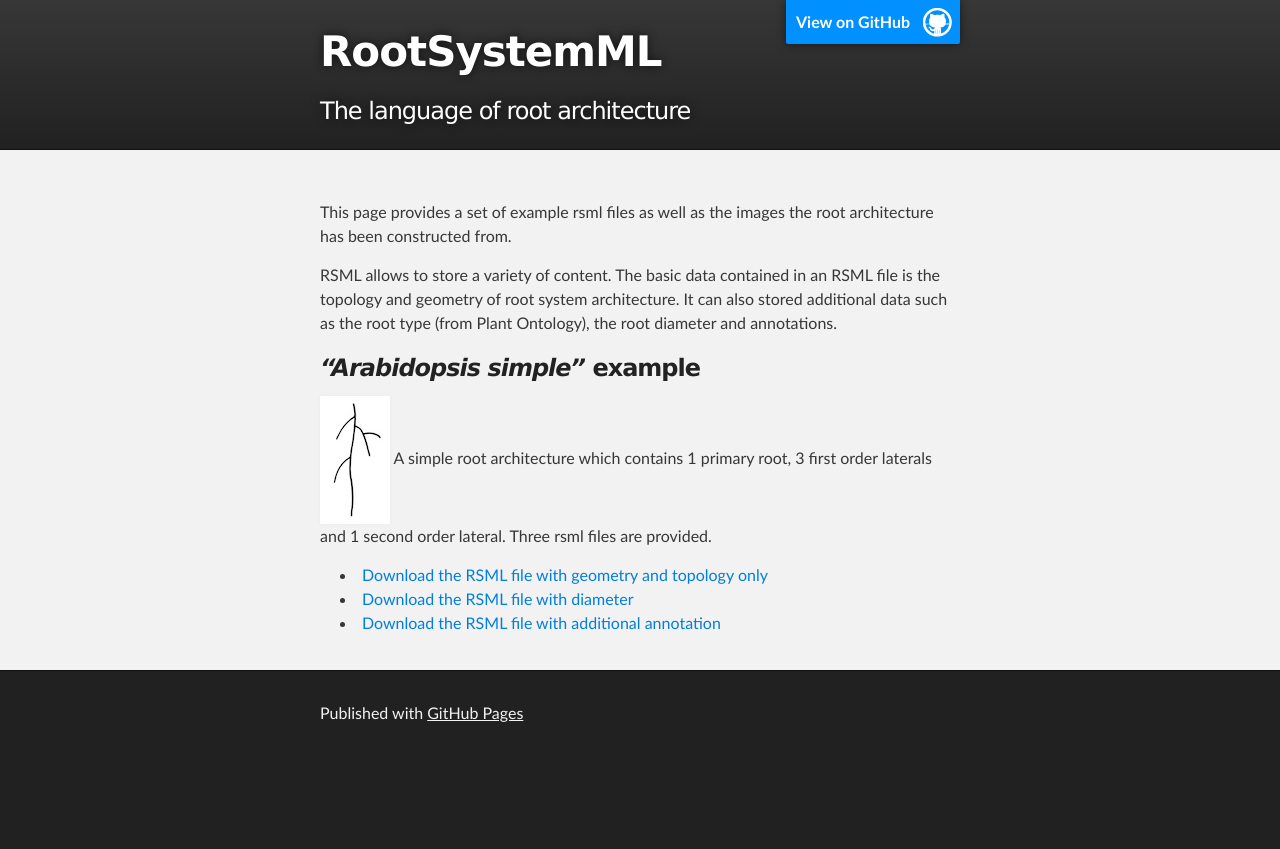
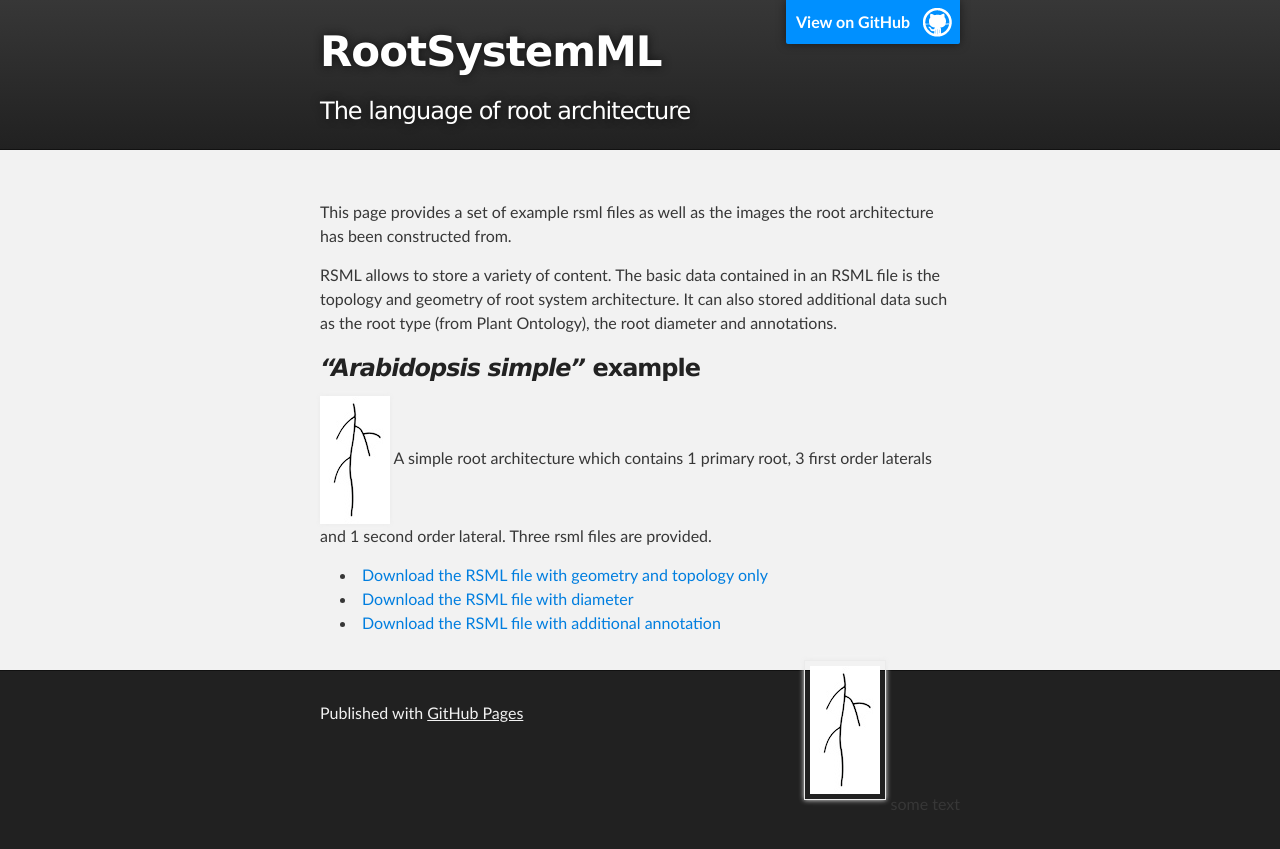
Before and after one commit to RootSystemML/RootSystemML.github.io, a Jekyll site: the page built from examples.md, in a window 1280 px wide. Shown: the top 849 px of the page. Built offline with Jekyll 4.4.1, drawn with Linux system fonts in a browser that asks for light colours.

Commit message:
examples test image float

```diff
--- a/examples.md
+++ b/examples.md
@@ -16,3 +16,10 @@ A simple root architecture which contains 1 primary root, 3 first order laterals
   - [Download the RSML file with geometry and topology only](images/examples/arabidopsis_simple.rsml)
   - [Download the RSML file with diameter](images/examples/arabidopsis_simple_annotation.rsml)
   - [Download the RSML file with additional annotation](images/examples/arabidopsis_simple_annotation.rsml)
+
+<div style="float: right">
+    <a href="images/examples/arabidopsis_simple.tif">
+    <img src="images/examples/arabidopsis_simple_tb.jpg" alt="arabidopsis-simple" title="Title"/>
+    </a>
+    some text
+</div>
```
